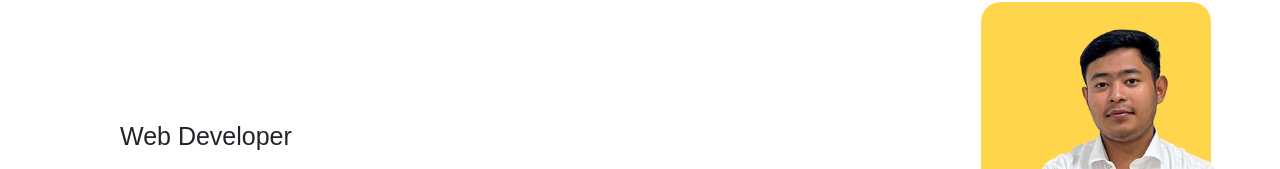
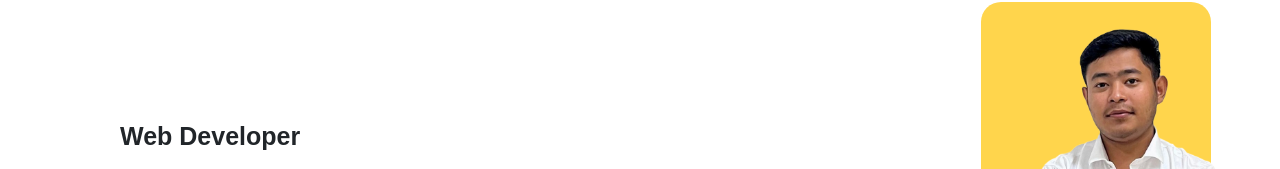
Before and after one commit to marbar6/project-3, a website with bundled scripts: page index.html in a window 1280 px wide. Shown: the part 85-254 px from the top of the page. Built offline with nearby package versions, Linux system fonts and the light colour scheme.

```diff
--- a/index.html
+++ b/index.html
@@ -52,7 +52,7 @@
             <div class="sort-details">
                 <img src="/image/e0e2ff04-242c-44ec-a040-06965a61e338.png" alt="" class="dot-img-right">
                 <div class="sort-details-myself">
-                    <p class="jod-title">Web Developer</p>
+                    <p class="jod-title" style="font-weight: bolder;">Web Developer</p>
                     <p class="name">Martin Baruah</p>
                     <p class="motivation">
                         Hello, I'm Martin Baruah — a passionate and detail-oriented Web Developer who crafts visually
```
